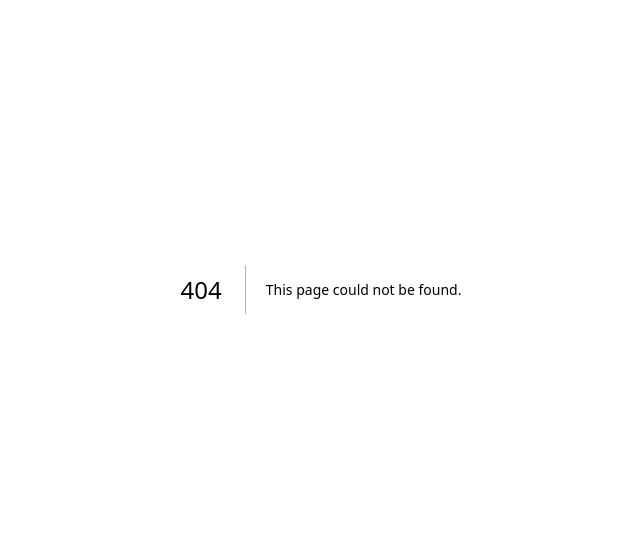
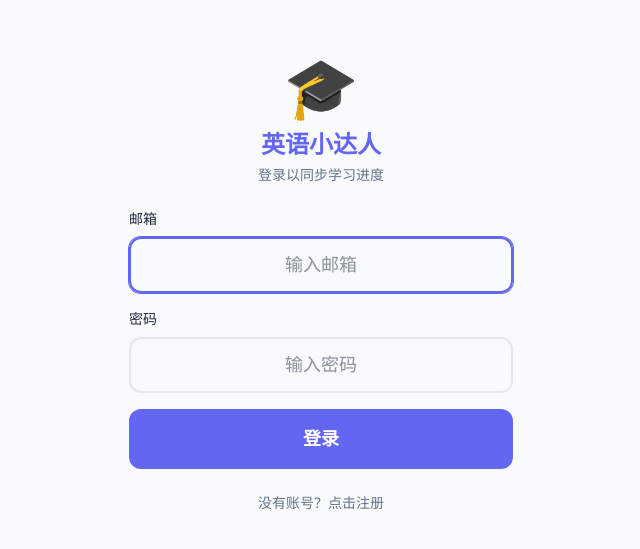
Before and after one commit to aidai524/playeng, a Next.js app: page /login in a window 1280 px wide. Before the commit this address had no page. Shown: the part 111-660 px from the top of the page, without its empty margins (319-959 px from the left). Built offline with nearby package versions, Linux system fonts and the light colour scheme.

Commit message:
feat: add login page and auth initializer guard
Ultraworked with [Sisyphus](https://github.com/code-yeongyu/oh-my-opencode)

Co-authored-by: Sisyphus <clio-agent@sisyphuslabs.ai>

```diff
--- /dev/null
+++ b/src/app/login/page.tsx
@@ -0,0 +1,113 @@
+"use client"
+
+import { useState } from "react"
+import { useRouter } from "next/navigation"
+import { useAuthStore } from "@/lib/auth"
+import { syncOnLogin } from "@/lib/sync"
+import { initializeStore } from "@/lib/progress"
+import { initializeGameStore } from "@/lib/game"
+
+export default function LoginPage() {
+  const router = useRouter()
+  const [email, setEmail] = useState("")
+  const [password, setPassword] = useState("")
+  const [mode, setMode] = useState<"login" | "register">("login")
+  const [error, setError] = useState("")
+
+  const signUp = useAuthStore(s => s.signUp)
+  const signIn = useAuthStore(s => s.signIn)
+  const loading = useAuthStore(s => s.loading)
+
+  const handleSubmit = async () => {
+    const trimmedEmail = email.trim()
+    if (!trimmedEmail) { setError("请输入邮箱"); return }
+    if (!password) { setError("请输入密码"); return }
+    if (password.length < 6) { setError("密码至少6位"); return }
+    setError("")
+
+    if (mode === "register") {
+      const { error } = await signUp(trimmedEmail, password)
+      if (error) {
+        setError(error)
+        return
+      }
+    } else {
+      const { error } = await signIn(trimmedEmail, password)
+      if (error) {
+        setError(error)
+        return
+      }
+    }
+
+    initializeStore()
+    initializeGameStore()
+
+    const user = useAuthStore.getState().user
+    if (user) await syncOnLogin(user.id)
+
+    router.push("/")
+  }
+
+  const switchMode = () => {
+    setMode(mode === "login" ? "register" : "login")
+    setError("")
+  }
+
+  return (
+    <div className="flex-1 flex flex-col items-center justify-center p-6">
+      <div className="w-full max-w-sm space-y-6">
+        <div className="text-center">
+          <span className="text-6xl block mb-3">🎓</span>
+          <h1 className="text-2xl font-bold text-primary">英语小达人</h1>
+          <p className="text-text-light text-sm mt-1">
+            {mode === "login" ? "登录以同步学习进度" : "创建新账号"}
+          </p>
+        </div>
+
+        <div className="space-y-4">
+          <div>
+            <label className="block text-sm font-medium mb-2">邮箱</label>
+            <input
+              type="email"
+              value={email}
+              onChange={(e) => { setEmail(e.target.value); setError("") }}
+              onKeyDown={(e) => e.key === "Enter" && handleSubmit()}
+              placeholder="输入邮箱"
+              className="w-full px-4 py-3 border-2 border-gray-200 rounded-xl text-lg text-center focus:outline-none focus:border-primary focus:ring-1 focus:ring-primary"
+              autoFocus
+            />
+          </div>
+
+          <div>
+            <label className="block text-sm font-medium mb-2">密码</label>
+            <input
+              type="password"
+              value={password}
+              onChange={(e) => { setPassword(e.target.value); setError("") }}
+              onKeyDown={(e) => e.key === "Enter" && handleSubmit()}
+              placeholder={mode === "register" ? "设置密码（至少6位）" : "输入密码"}
+              className="w-full px-4 py-3 border-2 border-gray-200 rounded-xl text-lg text-center focus:outline-none focus:border-primary focus:ring-1 focus:ring-primary"
+            />
+          </div>
+
+          {error && <p className="text-danger text-sm text-center">{error}</p>}
+
+          <button
+            onClick={handleSubmit}
+            disabled={loading}
+            className="w-full py-4 bg-primary text-white rounded-xl font-bold text-lg hover:bg-primary-dark transition-colors disabled:opacity-50 active:scale-[0.98]"
+          >
+            {loading ? "请稍候..." : mode === "login" ? "登录" : "注册"}
+          </button>
+
+          <button
+            onClick={switchMode}
+            className="w-full py-2 text-text-light text-sm hover:text-primary transition-colors"
+          >
+            {mode === "login" ? "没有账号？点击注册" : "已有账号？点击登录"}
+          </button>
+        </div>
+      </div>
+    </div>
+  )
+}
--- /dev/null
+++ b/src/components/AuthInitializer.tsx
@@ -0,0 +1,52 @@
+"use client"
+
+import { useEffect } from "react"
+import { useRouter, usePathname } from "next/navigation"
+import { useAuthStore } from "@/lib/auth"
+import { syncOnLogin } from "@/lib/sync"
+import { initializeStore } from "@/lib/progress"
+import { initializeGameStore } from "@/lib/game"
+
+export default function AuthInitializer({ children }: { children: React.ReactNode }) {
+  const router = useRouter()
+  const pathname = usePathname()
+  const user = useAuthStore(s => s.user)
+  const initialized = useAuthStore(s => s.initialized)
+  const initializeAuth = useAuthStore(s => s.initializeAuth)
+
+  useEffect(() => {
+    initializeAuth()
+  }, [initializeAuth])
+
+  useEffect(() => {
+    if (!initialized) return
+
+    if (!user && pathname !== "/login") {
+      router.replace("/login")
+      return
+    }
+
+    if (user && pathname === "/login") {
+      initializeStore()
+      initializeGameStore()
+      syncOnLogin(user.id)
+      router.replace("/")
+      return
+    }
+
+    if (user) {
+      initializeStore()
+      initializeGameStore()
+    }
+  }, [user, initialized, pathname, router])
+
+  if (!initialized) {
+    return (
+      <div className="flex-1 flex items-center justify-center">
+        <p className="text-text-light">加载中...</p>
+      </div>
+    )
+  }
+
+  return <>{children}</>
+}
```
